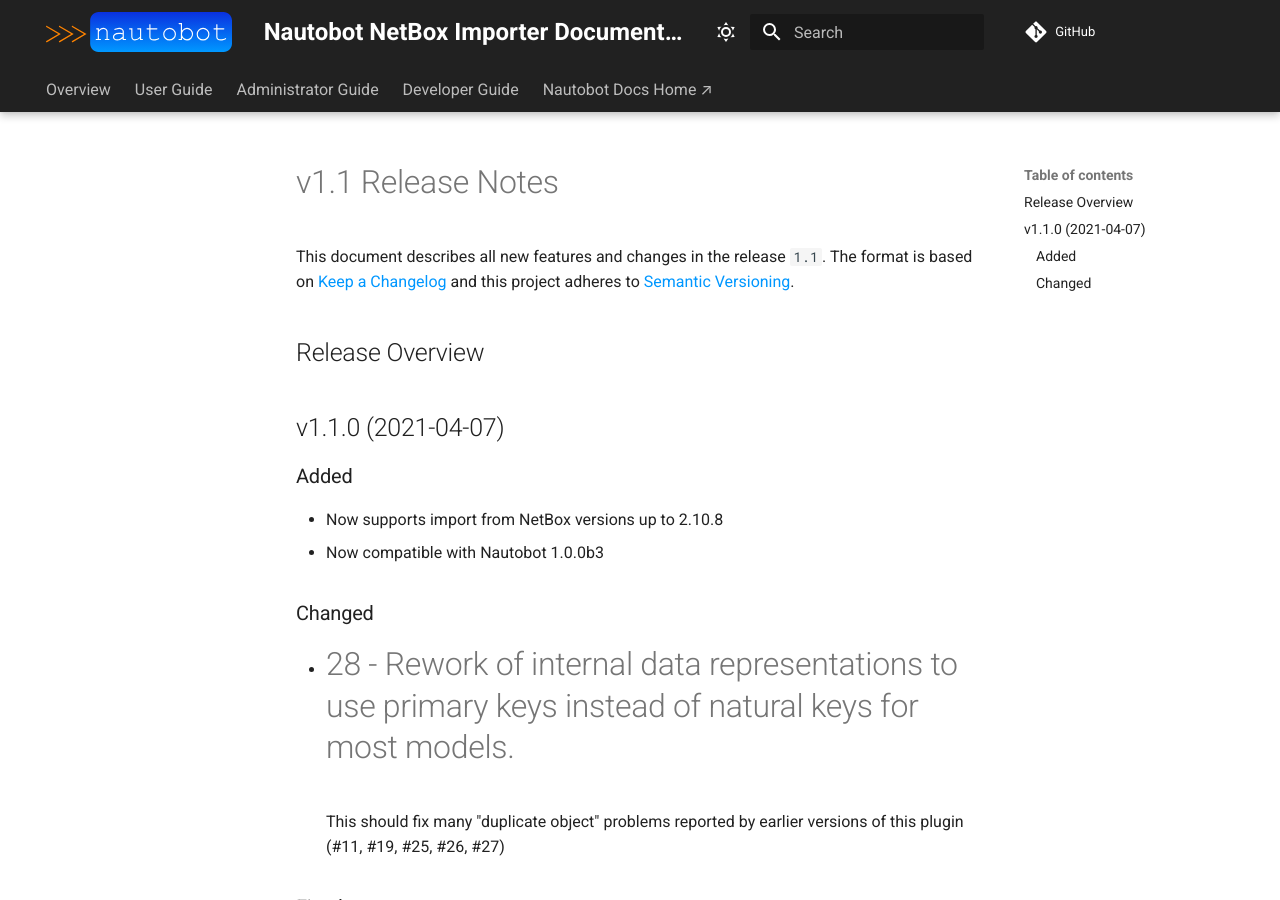
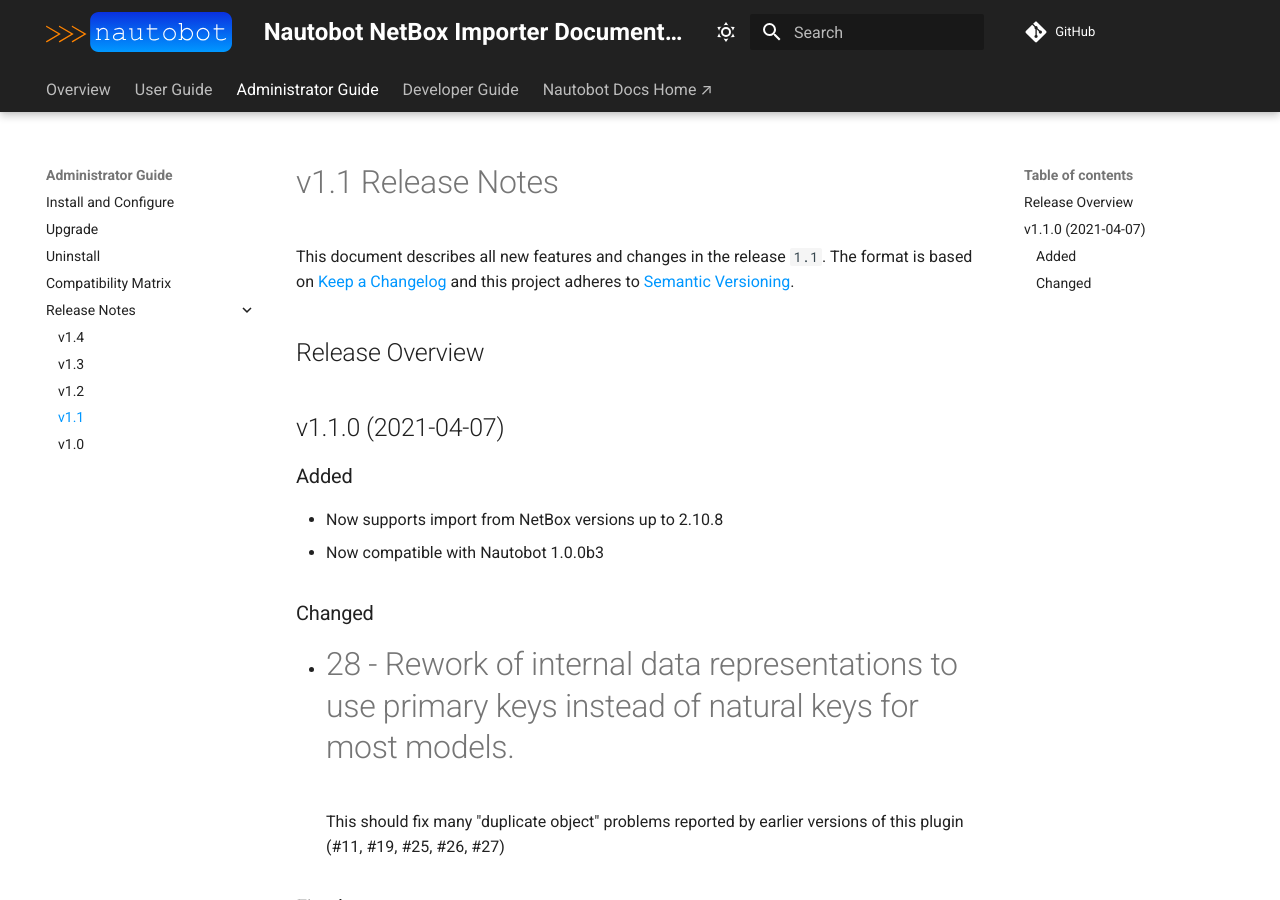
Before and after one commit to nautobot/nautobot-app-netbox-importer, an MkDocs documentation site: the page built from docs/admin/release_notes/version_1.1.md, in a window 1280 px wide and 900 px high. Built offline with MkDocs 1.6.1 and Material for MkDocs 9.7.7, drawn with Linux system fonts in a browser that asks for light colours; comment, search, counter and statistics services are not loaded.

Commit message:
Apply suggestions from code review
Co-authored-by: Cristian <cmsirbu@users.noreply.github.com>

```diff
--- a/mkdocs.yml
+++ b/mkdocs.yml
@@ -106,6 +106,10 @@ nav:
       - Compatibility Matrix: "admin/compatibility_matrix.md"
       - Release Notes:
           - "admin/release_notes/index.md"
+          - v1.4: "admin/release_notes/version_1.4.md"
+          - v1.3: "admin/release_notes/version_1.3.md"
+          - v1.2: "admin/release_notes/version_1.2.md"
+          - v1.1: "admin/release_notes/version_1.1.md"
           - v1.0: "admin/release_notes/version_1.0.md"
   - Developer Guide:
       - Extending the App: "dev/extending.md"
@@ -113,6 +117,5 @@ nav:
       - Development Environment: "dev/dev_environment.md"
       - Code Reference:
           - "dev/code_reference/index.md"
-          - Package: "dev/code_reference/package.md"
           - Diffsync: "dev/code_reference/diffsync.md"
   - Nautobot Docs Home ↗︎: "https://docs.nautobot.com"
```
